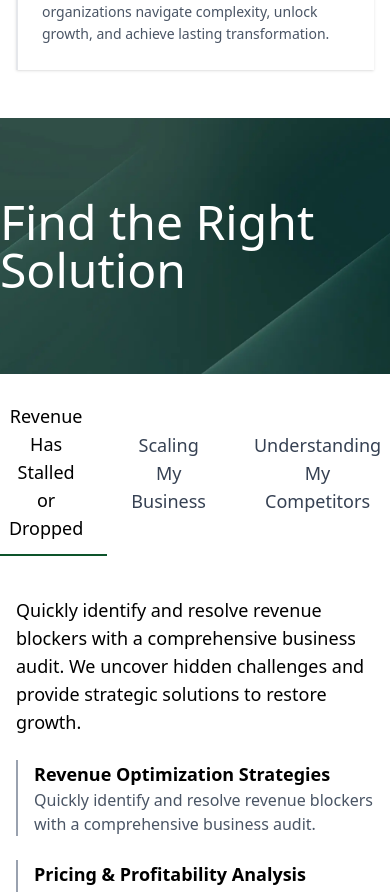
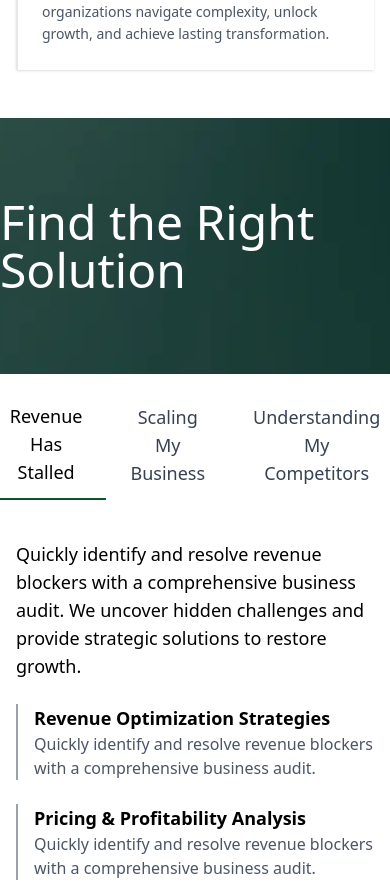
Before and after one commit to pranay-sankar-muppanenei/ethice, a Next.js app in the folder frontend/: page / in a window 390 px wide. Shown: the part 5929-6821 px from the top of the page. Built offline with nearby package versions, Linux system fonts and the light colour scheme.

Commit message:
second fix responsive

```diff
--- a/frontend/src/components/SolutionsTabs.jsx
+++ b/frontend/src/components/SolutionsTabs.jsx
@@ -4,7 +4,7 @@
 
 const SolutionsTabs = () => {
   const tabs = [
-    { id: "revenue", label: "Revenue Has Stalled or Dropped" },
+    { id: "revenue", label: "Revenue Has Stalled" },
     { id: "scaling", label: "Scaling My Business" },
     { id: "competitors", label: "Understanding My Competitors" },
   ];
@@ -43,13 +43,13 @@
 
   return (
     <div className="bg-white">
-<div className="bg-[url('/right.jpg')] bg-cover bg-center flex items-center justify-center text-white text-5xl h-64">
+<div className="bg-[url('/right.jpg')]  bg-center flex items-center justify-center text-white text-5xl h-64">
 
         Find the Right Solution
       </div>
 
       {/* Tabs */}
-      <div className="flex justify-center  mt-4">
+      <div className="flex justify-center   mt-4">
         {tabs.map((tab) => (
           <button
             key={tab.id}
```
